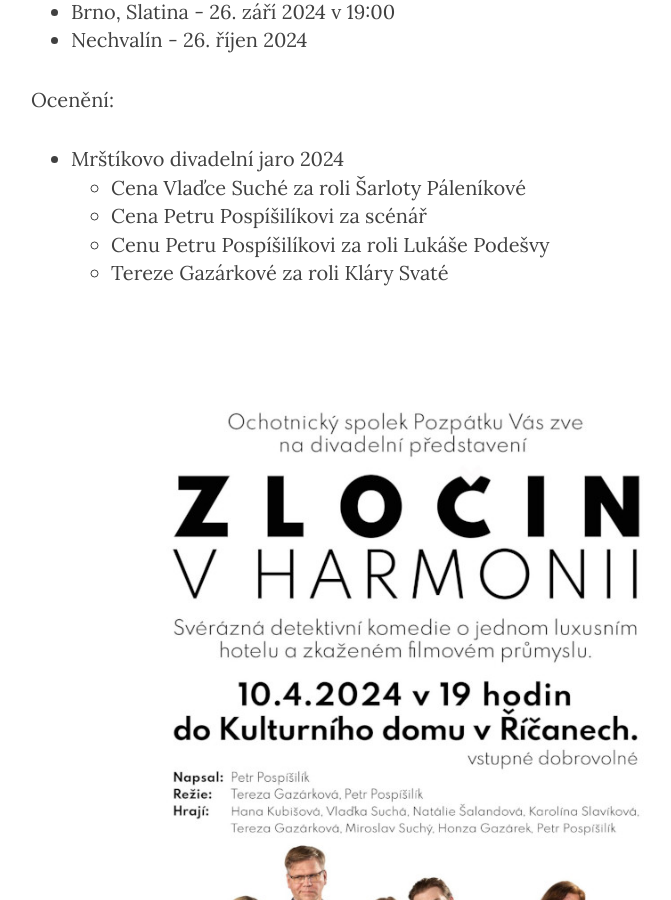
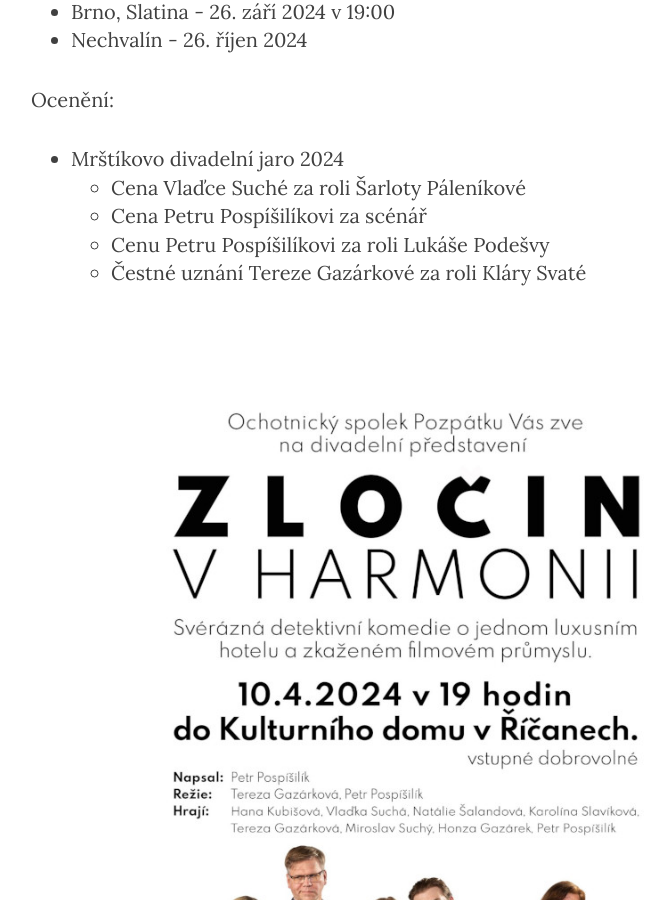
Before and after one commit to xsuchy/pozpatku, a Jekyll site: the page built from _posts/2024-02-24-zlocin-v-harmonii.markdown, in a window 1280 px wide and 900 px high, scrolled down 1496 px. Shown: the whole window, without its empty margins (234-905 px from the left). Built offline with Jekyll 4.4.1, drawn with Linux system fonts in a browser that asks for light colours; nearby versions of some CDN libraries.

Commit message:
pridat oceneni

```diff
--- a/_posts/2024-02-24-zlocin-v-harmonii.markdown
+++ b/_posts/2024-02-24-zlocin-v-harmonii.markdown
@@ -43,6 +43,6 @@ Ocenění:
    * Cena Vlaďce Suché za roli Šarloty Páleníkové
    * Cena Petru Pospíšilíkovi za scénář
    * Cenu Petru Pospíšilíkovi za roli Lukáše Podešvy
-   * Tereze Gazárkové za roli Kláry Svaté
+   * Čestné uznání Tereze Gazárkové za roli Kláry Svaté
 
 <img src="/img/zlocin-v-harmonii-plakat.jpg" />
```
